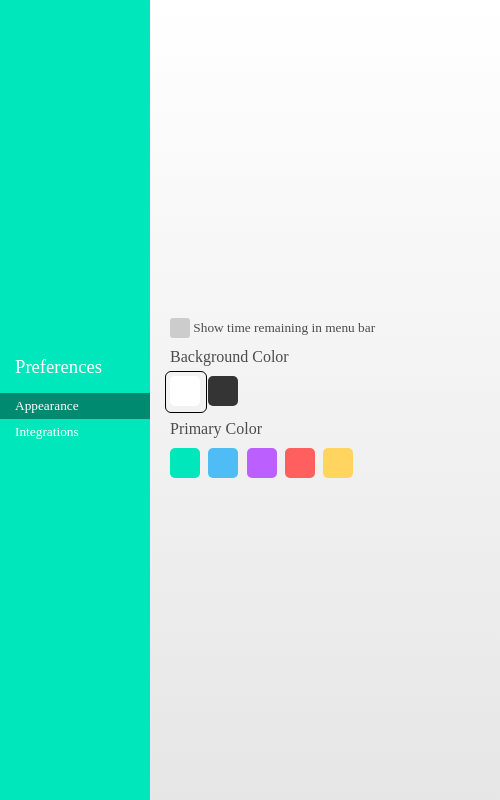
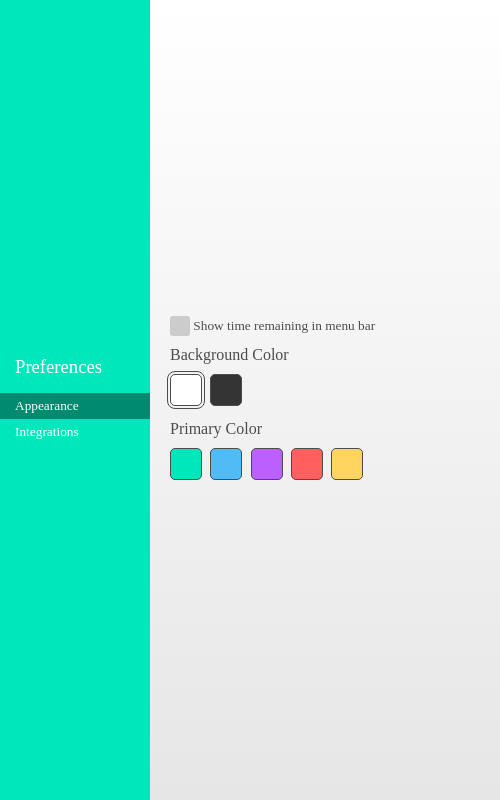
Before and after one commit to azlen/productivityApp, an Electron app: page preferencesWindow/index.html in a window 500 px wide. Both pictures are taken after a click on the label 185 px from the left and 391 px from the top of the page. Drawn offline with Linux system fonts and the light colour scheme; no server answers.

Commit message:
fix border around color radio boxes

```diff
--- a/preferencesWindow/style.css
+++ b/preferencesWindow/style.css
@@ -113,16 +113,17 @@ body {
 	border-radius: 5px;
 	margin-right: 5px;
 	cursor: pointer;
+	border: 1px solid var(--main-text-color);
 }
 
 .preferences input[name="background-color"]:checked + label:after, .preferences input[name="primary-color"]:checked + label:after {
 	content: "";
 	position: absolute;
-	top: -5px;
-	left: -5px;
+	top: -4px;
+	left: -4px;
 	width: 100%;
 	height: 100%;
-	padding: 5px;
-	border-radius: 6px;
-	border: 1px solid #000;
+	padding: 3px;
+	border-radius: 8px;
+	border: 1px solid var(--main-text-color);
 }
```
Also changed, not shown: preferences.json (deleted, +0 -7 lines).
